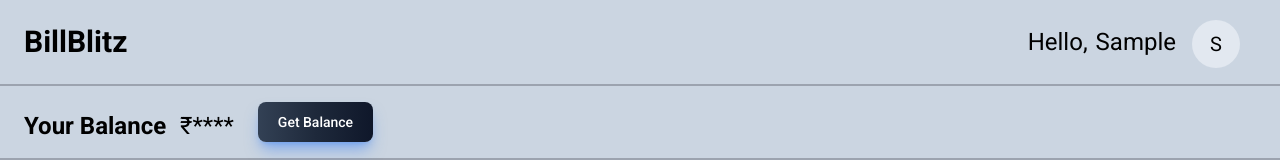
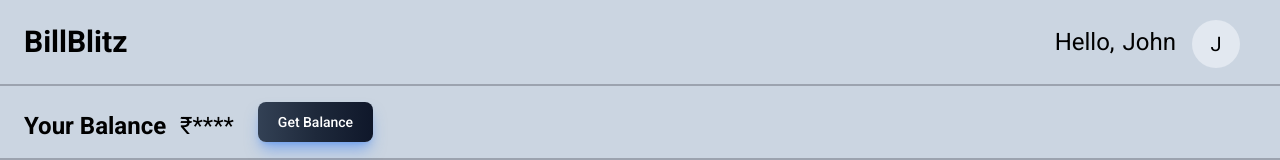
Before and after one commit to shreyansh1410/paytm, a React (Vite) app in the folder frontend/: page /dashboard in a window 1280 px wide. Shown: the top 160 px of the page. Built offline with nearby package versions, Linux system fonts and the light colour scheme; sample sign-in values are in the browser's storage; a web font is replaced by a local one.

Commit message:
things work fine till here

```diff
--- a/frontend/src/components/Appbar.jsx
+++ b/frontend/src/components/Appbar.jsx
@@ -1,6 +1,6 @@
 import React from "react";
 
-export const Appbar = ({ firstName }) => {
+export const Appbar = (user) => {
   return (
     <div className="h-max p-4 px-6 border-b-2 border-gray-400">
       <div className="flex flex-row justify-between items-center text-2xl">
@@ -8,10 +8,10 @@
         <div className="flex flex-row items-center">
           <div className="font-normal px-2 flex flex-row justify-center items-center">
             <div className="mr-2">Hello, </div>
-            <div className="mr-4">{firstName}</div>
+            <div className="mr-4">{user.firstName}</div>
             <div className="rounded-full h-12 w-12 bg-slate-200 flex justify-center items-center mt-1 mr-2">
               <div className="flex flex-col justify-center h-full text-xl">
-                {firstName[0]}
+                {user.firstName[0]}
               </div>
             </div>
           </div>
--- a/frontend/src/pages/Dashboard.jsx
+++ b/frontend/src/pages/Dashboard.jsx
@@ -7,7 +7,6 @@
 import { useEffect, useState } from "react";
 import { Button } from "../components/Button";
 const Dashboard = () => {
-  const [firstName, setFirstName] = useState("");
   const [balance, setBalance] = useState("****");
   const navigate = useNavigate();
   const token = localStorage.getItem("token");
@@ -40,8 +39,6 @@
       if (tokenDecoded.exp * 1000 < Date.now()) {
         localStorage.removeItem("token");
         navigate("/signin");
-      } else {
-        setFirstName(tokenDecoded.firstName);
       }
       console.log(tokenDecoded.id);
     }
@@ -50,10 +47,7 @@
   return (
     <div className="bg-slate-300 flex flex-col h-screen font-roboto">
       {/* Appbar fixed at the top */}
-      <Appbar
-        className="fixed top-0 left-0 right-0 z-10"
-        firstName={firstName}
-      />
+      <Appbar className="fixed top-0 left-0 right-0 z-10" firstName="John" />
       <div className="flex items-center my-2 border-b-2 border-gray-400">
         <Balance balance={balance} />
         <Button
```
Also changed, not shown: 1 other file (tests, documents, lock files or other folders).
